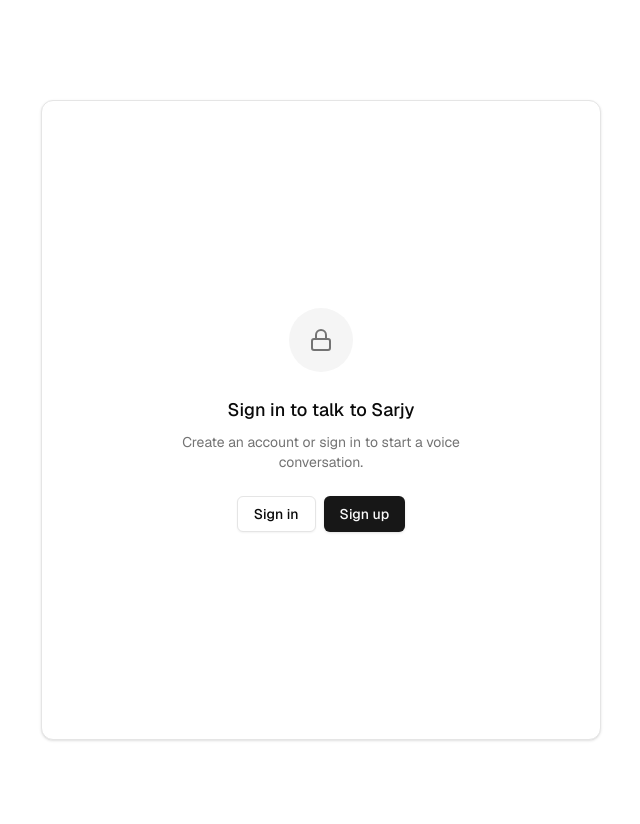
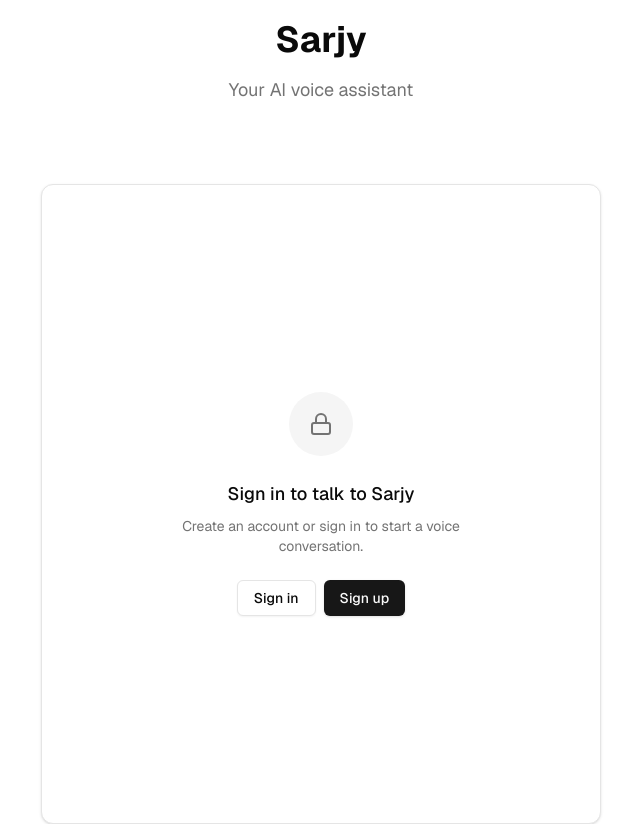
Before and after one commit to WafaZaidan/sarjy, a Next.js app: page / in a window 1280 px wide. Shown: the top 824 px of the page, without its empty margins (319-959 px from the left). Built offline with nearby package versions, Linux system fonts and the light colour scheme; no server answers.

Commit message:
Update hero

```diff
--- a/components/hero.tsx
+++ b/components/hero.tsx
@@ -1,9 +1,10 @@
 export function Hero() {
     return (
-        <div className="flex flex-col gap-16 items-center">
-            <div className="flex gap-8 justify-center items-center">
-            </div>
-
+        <div className="flex flex-col gap-4 items-center text-center">
+            <h1 className="text-4xl font-bold">Sarjy</h1>
+            <p className="text-lg text-muted-foreground max-w-xl">
+                Your AI voice assistant
+            </p>
         </div>
     );
 }
```
